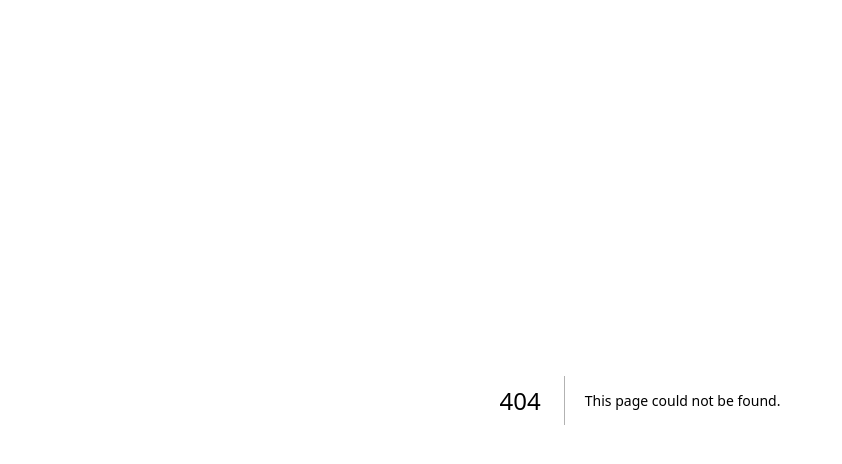
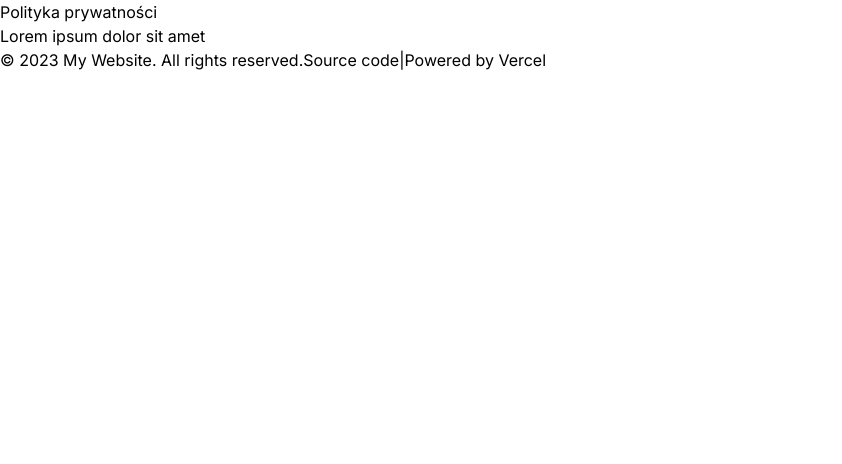
Before and after one commit to MateuszSzczukiewicz/ecommerce, a Next.js app: page /polityka-prywatnosci in a window 1280 px wide. Before the commit this address had no page. Shown: the top 464 px of the page, without its empty margins (0-842 px from the left). Built offline with nearby package versions, Linux system fonts and the light colour scheme.

Commit message:
Added first routing components

```diff
--- /dev/null
+++ b/src/app/(static pages)/layout.tsx
@@ -0,0 +1,5 @@
+import { type ReactNode } from "react";
+
+export default function StaticLayout({ children }: { children: ReactNode }) {
+	return <div>{children}</div>;
+}
--- /dev/null
+++ b/src/app/(static pages)/polityka-prywatnosci/page.tsx
@@ -0,0 +1,8 @@
+export default function Policy() {
+	return (
+		<>
+			<h1>Polityka prywatności</h1>
+			<p>Lorem ipsum dolor sit amet</p>
+		</>
+	);
+}
--- /dev/null
+++ b/src/app/(static pages)/regulamin/page.tsx
@@ -0,0 +1,8 @@
+export default function Regulamin() {
+	return (
+		<>
+			<h1>Regulamin</h1>
+			<p>Lorem ipsum dolor sit amet</p>
+		</>
+	);
+}
--- a/src/app/layout.tsx
+++ b/src/app/layout.tsx
@@ -16,7 +16,16 @@ export default function RootLayout({
 }>) {
 	return (
 		<html lang="en">
-			<body className={inter.className}>{children}</body>
+			<body className={inter.className}>
+				<section>{children}</section>
+				<footer>
+					&copy; 2023 My Website. All rights reserved.
+					<a href="https://github.com/vercel/next.js/tree/canary/examples/with-typescript">
+						Source code
+					</a>
+					|<a href="https://vercel.com">Powered by Vercel</a>
+				</footer>
+			</body>
 		</html>
 	);
 }
--- a/src/app/ui/atoms/ProductCoverImage.tsx
+++ /dev/null
@@ -1,7 +0,0 @@
-export const ProductCoverImage = ({ src, alt }: { src: string; alt: string }) => {
-	return (
-		<div>
-			<img className="rounded-md bg-zinc-100 p-5" width="320" height="320" src={src} alt={alt} />
-		</div>
-	);
-};
--- /dev/null
+++ b/src/ui/atoms/ProductCoverImage.tsx
@@ -0,0 +1,13 @@
+export const ProductCoverImage = ({ src, alt }: { src: string; alt: string }) => {
+	return (
+		<div>
+			<img
+				className="rounded-md bg-zinc-100 p-5 transition hover:p-0"
+				width="320"
+				height="320"
+				src={src}
+				alt={alt}
+			/>
+		</div>
+	);
+};
```
Also changed, not shown: src/ui/atoms/ProductListItemDescription.tsx (renamed from src/app/ui/atoms/ProductListItemDescription.tsx), src/ui/molecules/ProductListItem.tsx (renamed from src/app/ui/molecules/ProductListItem.tsx), src/ui/organisms/ProductList.tsx (renamed from src/app/ui/organisms/ProductList.tsx).
